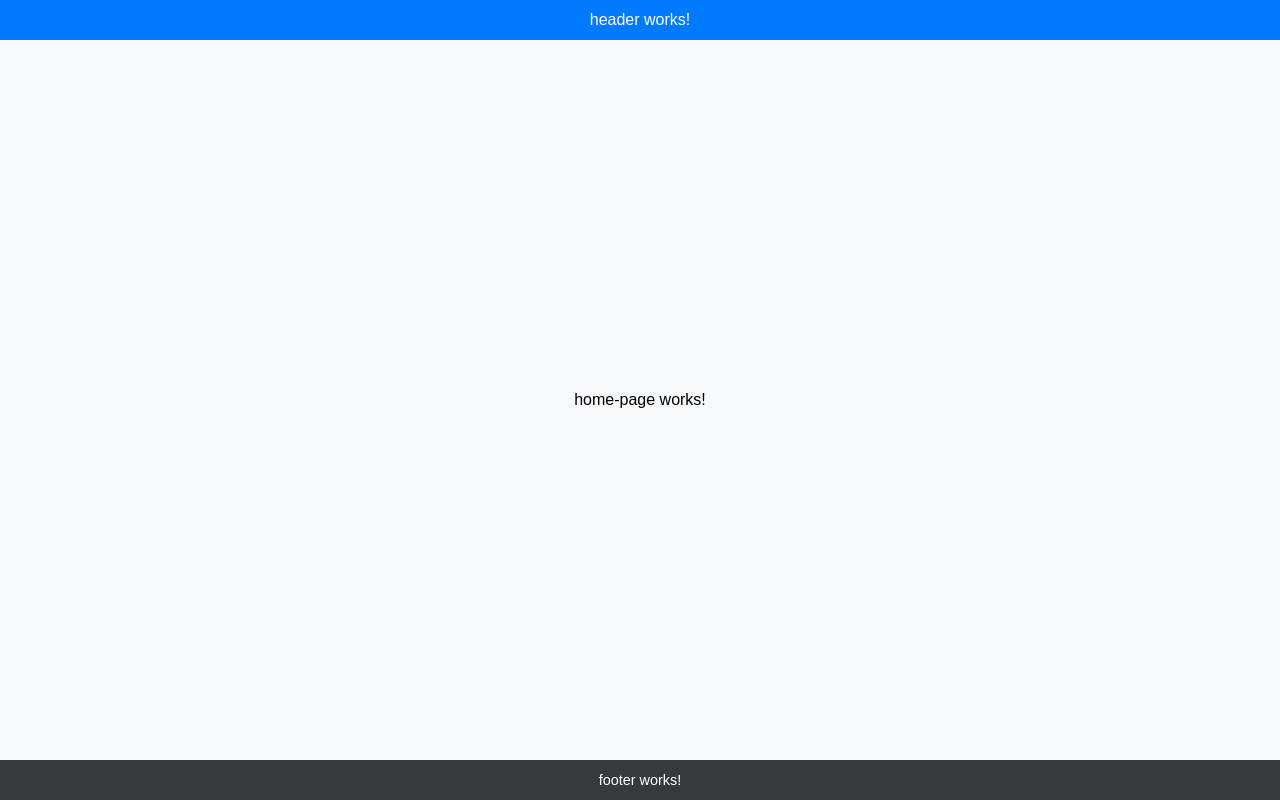
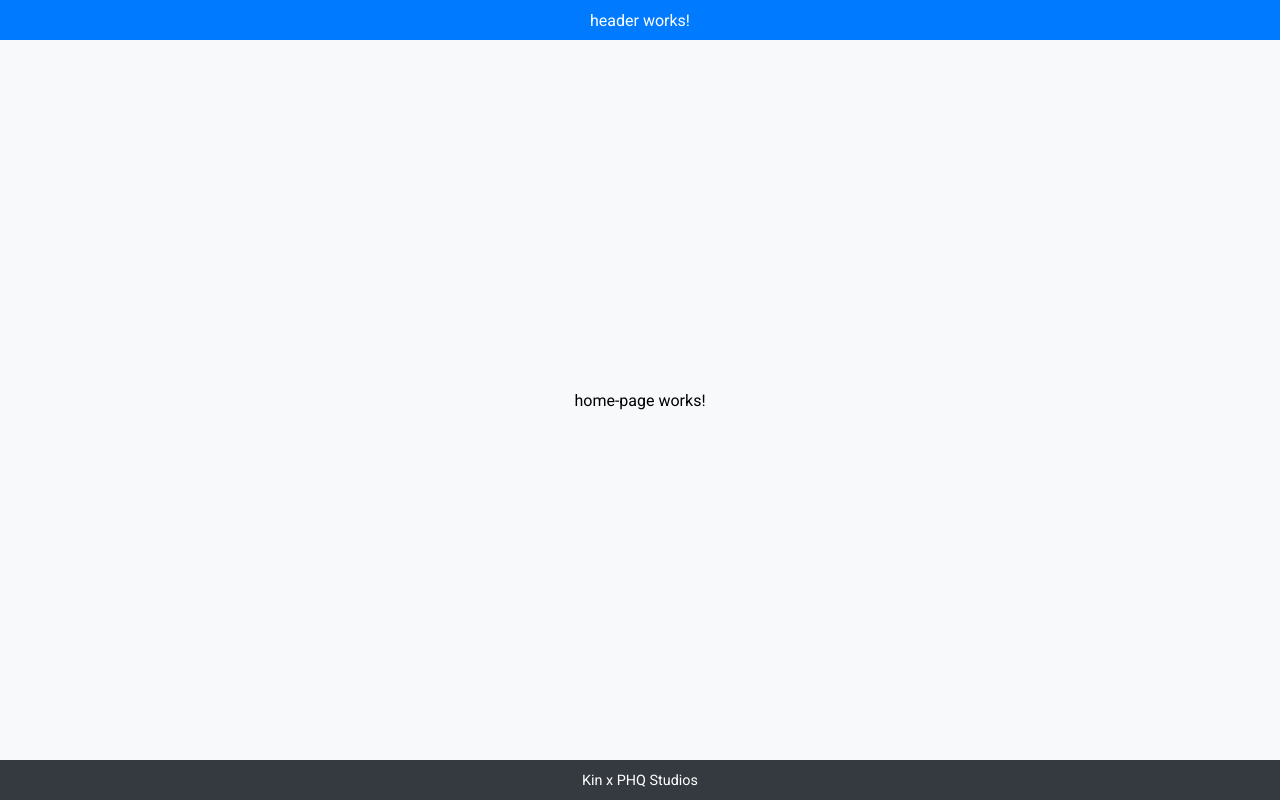
Before and after one commit to ksalayon/phq, an Angular app: page / in a window 1280 px wide. Built offline with nearby package versions, Linux system fonts and the light colour scheme.

Commit message:
install and integrate Angular Material

```diff
--- a/angular.json
+++ b/angular.json
@@ -27,6 +27,7 @@
               }
             ],
             "styles": [
+              "@angular/material/prebuilt-themes/azure-blue.css",
               "src/styles.css"
             ],
             "scripts": []
@@ -85,6 +86,7 @@
               }
             ],
             "styles": [
+              "@angular/material/prebuilt-themes/azure-blue.css",
               "src/styles.css"
             ],
             "scripts": []
--- a/package.json
+++ b/package.json
@@ -12,10 +12,12 @@
   },
   "private": true,
   "dependencies": {
+    "@angular/cdk": "^19.2.8",
     "@angular/common": "^19.2.0",
     "@angular/compiler": "^19.2.0",
     "@angular/core": "^19.2.0",
     "@angular/forms": "^19.2.0",
+    "@angular/material": "^19.2.8",
     "@angular/platform-browser": "^19.2.0",
     "@angular/platform-browser-dynamic": "^19.2.0",
     "@angular/router": "^19.2.0",
--- a/src/app/layout/footer/footer.component.html
+++ b/src/app/layout/footer/footer.component.html
@@ -1 +1 @@
-<p>footer works!</p>
+<p>Kin x PHQ Studios</p>
--- a/src/index.html
+++ b/src/index.html
@@ -6,8 +6,10 @@
   <base href="/">
   <meta name="viewport" content="width=device-width, initial-scale=1">
   <link rel="icon" type="image/x-icon" href="favicon.ico">
+  <link href="https://fonts.googleapis.com/css2?family=Roboto:wght@300;400;500&display=swap" rel="stylesheet">
+  <link href="https://fonts.googleapis.com/icon?family=Material+Icons" rel="stylesheet">
 </head>
-<body>
+<body class="mat-typography">
   <app-root></app-root>
 </body>
 </html>
--- a/src/styles.css
+++ b/src/styles.css
@@ -1,9 +1,10 @@
 /* You can add global styles to this file, and also import other style files */
-body, html {
+html, body {
+  height: 100%;
+  overflow: hidden;
+}
+
+body {
   margin: 0;
-  padding: 0;
-  height: 100%;
-  font-family: Arial, sans-serif;
-  overflow: hidden;
-  background-color: #eee;
+  font-family: Roboto, "Helvetica Neue", sans-serif;
 }
```
Also changed, not shown: 1 other file (tests, documents, lock files or other folders).
